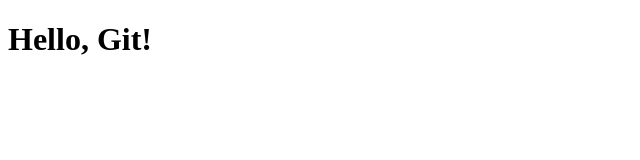
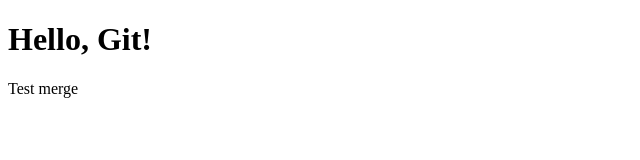
Before and after one commit to RuslanSedov/git-learning, a plain HTML site: page index.html in a window 1280 px wide. Shown: the full height of the page, 0-640 px from the left. Drawn offline with Linux system fonts and the light colour scheme.

Commit message:
update index.html

```diff
--- a/index.html
+++ b/index.html
@@ -8,5 +8,6 @@
 </head>
 <body>
     <h1>Hello, Git!</h1>
+    <div class="app">Test merge</div>
 </body>
 </html>
```
